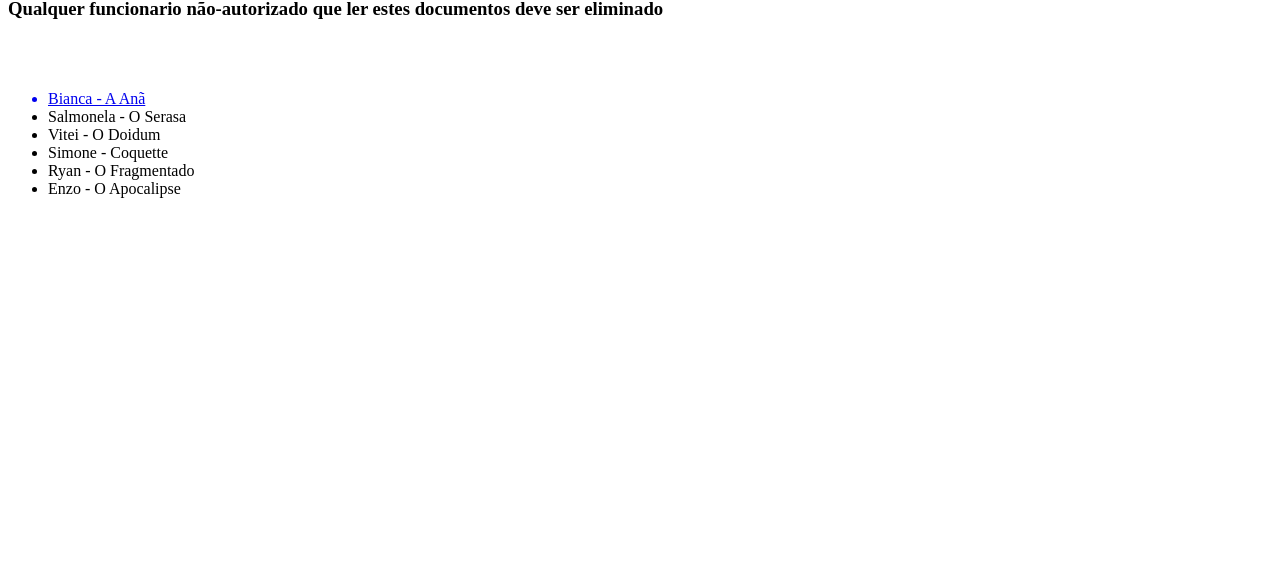
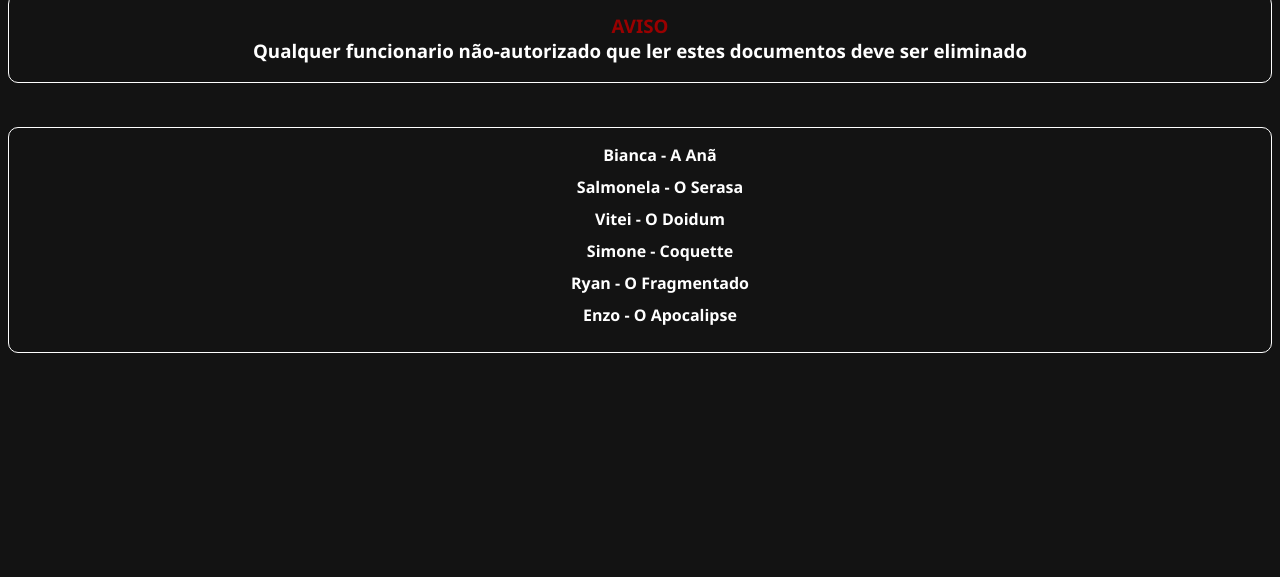
Before and after one commit to BitesTheDust15/4, a plain HTML site: page index.html in a window 1280 px wide. Shown: the part 223-800 px from the top of the page. Drawn offline with Linux system fonts and the light colour scheme.

Commit message:
Add files via upload

```diff
--- a/index.html
+++ b/index.html
@@ -8,7 +8,7 @@
     <meta name="keywords" content="Viado, Gay, Bisexual, Homosexual">
     <meta name="Author" content="BitesTheDust">
     <title>Los Viados Hermanos</title>
-    <link rel="stylesheet" href="LVH.css">
+    <link rel="stylesheet" href="index.css">
 </head>
 <body>
 
```
